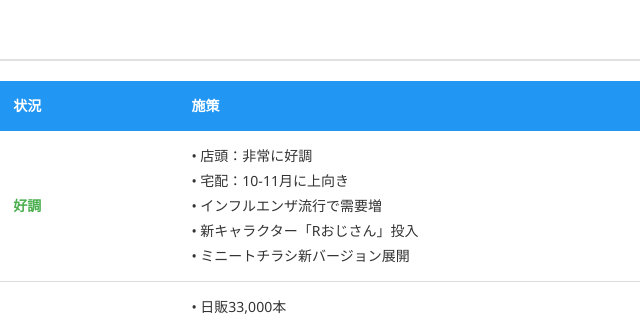
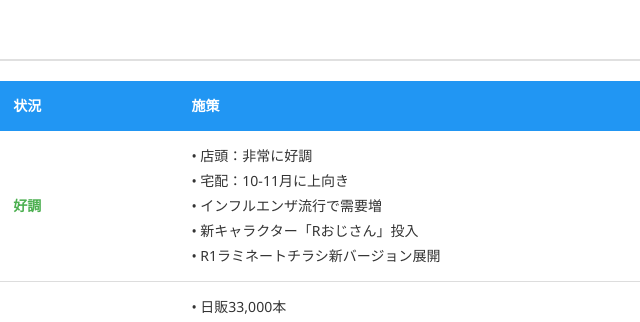
Before and after one commit to matsushirohonten-bot/14nenkaigiziroku20251119, a plain HTML site: page index.html in a window 1280 px wide. Shown: the part 4520-4842 px from the top of the page, 382-1022 px from the left. Drawn offline with Linux system fonts and the light colour scheme.

Commit message:
Update index.html

```diff
--- a/index.html
+++ b/index.html
@@ -561,7 +561,7 @@
                         • 宅配：10-11月に上向き<br>
                         • インフルエンザ流行で需要増<br>
                         • 新キャラクター「Rおじさん」投入<br>
-                        • ミニートチラシ新バージョン展開
+                        • R1ラミネートチラシ新バージョン展開
                     </td>
                 </tr>
                 <tr>
```
